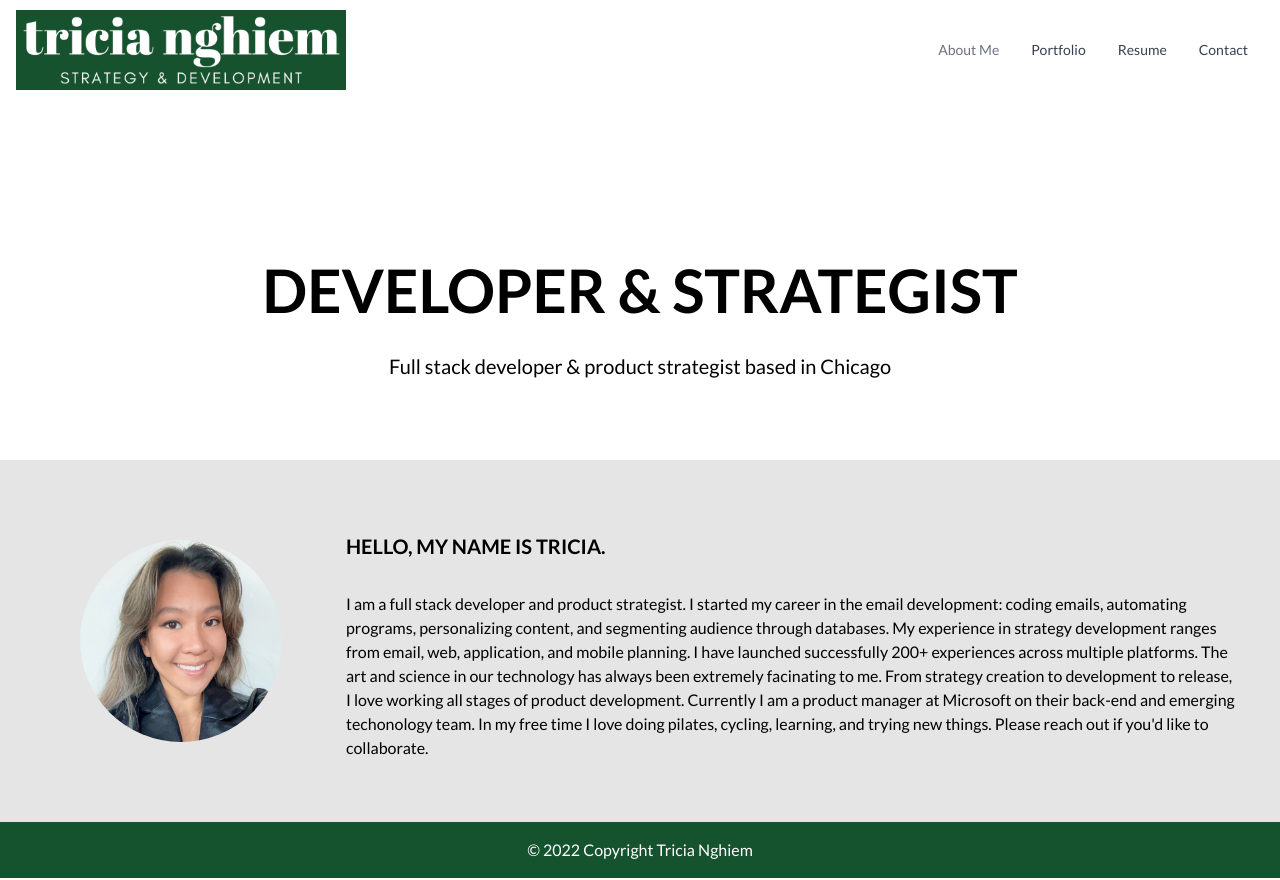
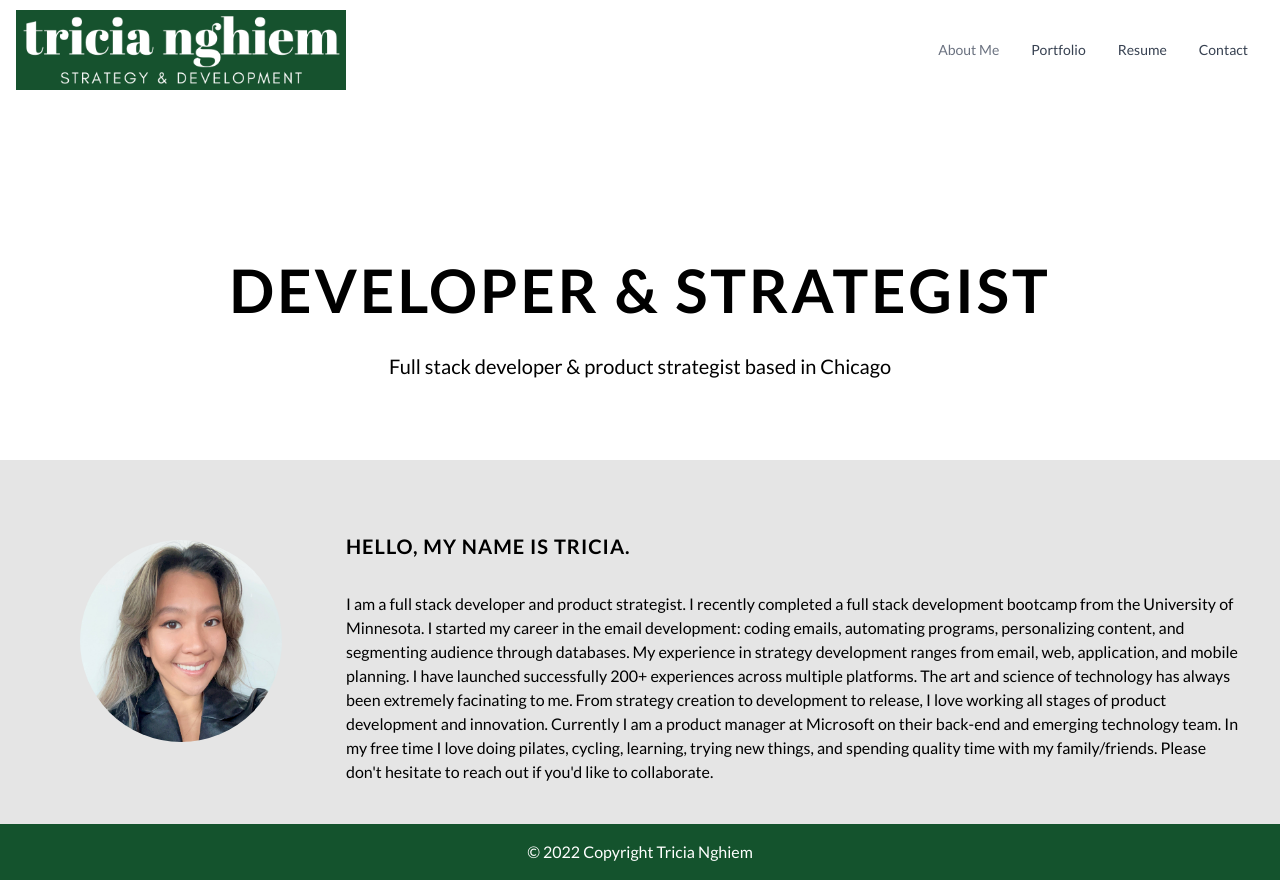
Before and after one commit to triciaax/react-portfolio, a React (Create React App) app: page / in a window 1280 px wide. Built offline with nearby package versions, Linux system fonts and the light colour scheme.

Commit message:
updated about me content

```diff
--- a/src/components/body-components/AboutMe.js
+++ b/src/components/body-components/AboutMe.js
@@ -1,7 +1,10 @@
 export default function AboutMe() {
   return (
-    <div className="pt-20">
-      <p class="text-6xl font-black pt-20"> DEVELOPER & STRATEGIST</p>
+    <div class="pt-20 content-center">
+      <p class="text-6xl font-black pt-20 tracking-wider">
+        {" "}
+        DEVELOPER & STRATEGIST
+      </p>
       <p class="text-xl pt-8 pb-20">
         Full stack developer & product strategist based in Chicago
       </p>
@@ -13,19 +16,24 @@ export default function AboutMe() {
 
         <div class="flex inline-block align-middle col-span-3">
           <p class="text-left">
-            <p class="text-xl font-bold my-8">HELLO, MY NAME IS TRICIA.</p>I am
-            a full stack developer and product strategist. I started my career
-            in the email development: coding emails, automating programs,
-            personalizing content, and segmenting audience through databases. My
-            experience in strategy development ranges from email, web,
-            application, and mobile planning. I have launched successfully 200+
-            experiences across multiple platforms. The art and science in our
-            technology has always been extremely facinating to me. From strategy
-            creation to development to release, I love working all stages of
-            product development. Currently I am a product manager at Microsoft
-            on their back-end and emerging techonology team. In my free time I
-            love doing pilates, cycling, learning, and trying new things. Please
-            reach out if you'd like to collaborate.
+            <p class="text-xl font-bold my-8 tracking-wider">
+              HELLO, MY NAME IS TRICIA.
+            </p>
+            I am a full stack developer and product strategist. I recently
+            completed a full stack development bootcamp from the University of
+            Minnesota. I started my career in the email development: coding
+            emails, automating programs, personalizing content, and segmenting
+            audience through databases. My experience in strategy development
+            ranges from email, web, application, and mobile planning. I have
+            launched successfully 200+ experiences across multiple platforms.
+            The art and science of technology has always been extremely
+            facinating to me. From strategy creation to development to release,
+            I love working all stages of product development and innovation.
+            Currently I am a product manager at Microsoft on their back-end and
+            emerging technology team. In my free time I love doing pilates,
+            cycling, learning, trying new things, and spending quality time with
+            my family/friends. Please don't hesitate to reach out if you'd like
+            to collaborate.
           </p>
         </div>
       </div>
```
